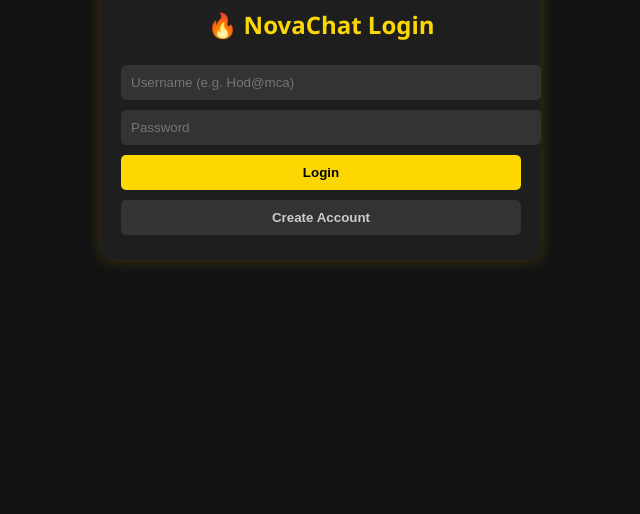
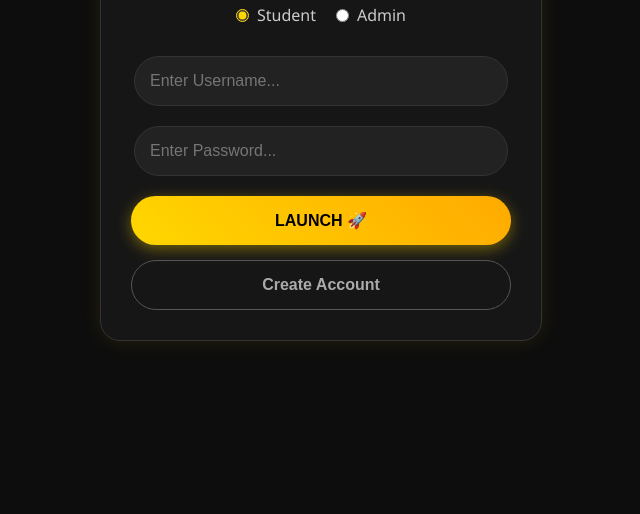
Before and after one commit to GirijalaKarthik/NovaChat, a website: page Public/Index.html in a window 1280 px wide. Shown: the part 286-800 px from the top of the page, without its empty margins (319-959 px from the left). Drawn offline with nearby package versions, Linux system fonts and the light colour scheme; no server answers.

Commit message:
added toggles

```diff
--- a/Public/Index.html
+++ b/Public/Index.html
@@ -3,51 +3,153 @@
 <head>
     <meta charset="UTF-8">
     <meta name="viewport" content="width=device-width, initial-scale=1.0">
-    <title>NovaChat - Campus Connect</title>
+    <title>NovaChat - Secure Link</title>
     <style>
-        body { font-family: 'Segoe UI', sans-serif; background-color: #121212; color: white; display: flex; justify-content: center; align-items: center; height: 100vh; margin: 0; }
-        #app { width: 400px; background: #1e1e1e; padding: 20px; border-radius: 10px; box-shadow: 0 0 15px rgba(255, 215, 0, 0.2); }
-        h2 { text-align: center; color: #ffd700; }
-        input, button { width: 100%; padding: 10px; margin: 5px 0; border-radius: 5px; border: none; }
-        input { background: #333; color: white; }
-        button { background: #ffd700; color: black; font-weight: bold; cursor: pointer; }
-        button:hover { background: #e6c200; }
-        #chat-screen { display: none; flex-direction: column; height: 500px; }
-        #chat-box { flex: 1; overflow-y: auto; padding: 10px; background: #252525; border-radius: 5px; margin-bottom: 10px; }
-        .message { padding: 5px 10px; margin: 5px 0; border-radius: 5px; max-width: 80%; }
-        .sent { background: #ffd700; color: black; align-self: flex-end; margin-left: auto; }
-        .received { background: #333; color: white; align-self: flex-start; }
+        /* --- 1. GLOBAL STYLES (The Cool Vibe) --- */
+        body {
+            font-family: 'Segoe UI', Tahoma, Geneva, Verdana, sans-serif;
+            background-color: #0d0d0d;
+            color: white;
+            display: flex;
+            justify-content: center;
+            align-items: center;
+            height: 100vh;
+            margin: 0;
+        }
 
-        /* ADMIN PANEL STYLES */
-        #admin-panel { display: none; background-color: #222; padding: 15px; margin-bottom: 10px; border-radius: 8px; border-left: 5px solid #ffd700; color: white; }
-        .admin-btn { background: #ffd700; color: #000; border: none; padding: 8px 15px; font-weight: bold; cursor: pointer; border-radius: 4px; margin-top: 5px;}
+        /* --- 2. THE LOGIN CARD (Restored Glow) --- */
+        #app {
+            width: 380px;
+            background: #161616;
+            padding: 30px;
+            border-radius: 20px;
+            box-shadow: 0 0 20px rgba(255, 215, 0, 0.1);
+            border: 1px solid #333;
+            text-align: center;
+        }
+
+        /* LOGO AREA */
+        h2 {
+            color: #ffd700;
+            margin-bottom: 20px;
+            font-size: 28px;
+            text-transform: uppercase;
+            letter-spacing: 2px;
+        }
+
+        .logo-icon { font-size: 30px; vertical-align: middle; }
+
+        /* --- 3. INPUT FIELDS (Rounded & Dark) --- */
+        input {
+            width: 90%;
+            padding: 15px;
+            margin: 10px 0;
+            border-radius: 30px;
+            border: 1px solid #333;
+            background: #222;
+            color: white;
+            font-size: 16px;
+            outline: none;
+            transition: 0.3s;
+        }
+        input:focus { border-color: #ffd700; box-shadow: 0 0 10px rgba(255, 215, 0, 0.2); }
+
+        /* --- 4. BUTTONS (The "Launch" Style) --- */
+        button {
+            width: 100%;
+            padding: 15px;
+            margin-top: 10px;
+            border-radius: 30px;
+            border: none;
+            font-size: 16px;
+            font-weight: bold;
+            cursor: pointer;
+            transition: 0.3s;
+        }
+
+        .btn-primary {
+            background: linear-gradient(45deg, #ffd700, #ffaa00);
+            color: black;
+            box-shadow: 0 4px 15px rgba(255, 215, 0, 0.4);
+        }
+        .btn-primary:hover { transform: scale(1.02); box-shadow: 0 6px 20px rgba(255, 215, 0, 0.6); }
+
+        .btn-secondary {
+            background: transparent;
+            border: 1px solid #555;
+            color: #aaa;
+            margin-top: 15px;
+        }
+        .btn-secondary:hover { border-color: white; color: white; }
+
+        /* --- 5. CHECKBOXES (User vs Admin) --- */
+        .role-selector {
+            display: flex;
+            justify-content: center;
+            gap: 20px;
+            margin-bottom: 20px;
+            color: #ccc;
+        }
+        .role-selector label { cursor: pointer; display: flex; align-items: center; gap: 8px;}
+        input[type="radio"] { width: auto; margin: 0; accent-color: #ffd700; cursor: pointer; }
+
+        /* --- 6. CHAT & ADMIN UI --- */
+        #chat-screen { display: none; flex-direction: column; height: 550px; }
+        #chat-box { flex: 1; overflow-y: auto; padding: 15px; background: #1a1a1a; border-radius: 10px; margin-bottom: 15px; border: 1px solid #333; }
+
+        .message { padding: 8px 12px; margin: 8px 0; border-radius: 10px; max-width: 80%; font-size: 14px; line-height: 1.4; }
+        .sent { background: #ffd700; color: black; align-self: flex-end; margin-left: auto; border-bottom-right-radius: 0; }
+        .received { background: #333; color: white; align-self: flex-start; border-bottom-left-radius: 0; }
+
+        /* Gold Admin Panel */
+        #admin-panel { display: none; background: #222; padding: 15px; margin-bottom: 15px; border-radius: 10px; border-left: 5px solid #ffd700; text-align: left; }
+        .admin-btn { background: #ffd700; width: auto; padding: 8px 20px; font-size: 14px; margin-top: 5px; color: black; }
+
+        /* Bottom Bar */
+        .chat-input-area { display: flex; gap: 10px; }
+        .send-btn { width: 60px; border-radius: 50%; padding: 0; font-size: 20px; display: flex; justify-content: center; align-items: center; }
+
     </style>
 </head>
 <body>
 
 <div id="app">
     <div id="login-screen">
-        <h2>🔥 NovaChat Login</h2>
-        <input type="text" id="username" placeholder="Username (e.g. Hod@mca)">
-        <input type="password" id="password" placeholder="Password">
-        <button onclick="login()">Login</button>
-        <button onclick="register()" style="background: #333; color: #ccc;">Create Account</button>
+        <h2><span class="logo-icon">🚀</span> NovaChat</h2>
+
+        <div class="role-selector">
+            <label>
+                <input type="radio" name="role" value="student" checked onchange="togglePlaceholder()">
+                Student
+            </label>
+            <label>
+                <input type="radio" name="role" value="admin" onchange="togglePlaceholder()">
+                Admin
+            </label>
+        </div>
+
+        <input type="text" id="username" placeholder="Enter Username...">
+        <input type="password" id="password" placeholder="Enter Password...">
+
+        <button class="btn-primary" onclick="login()">LAUNCH 🚀</button>
+        <button class="btn-secondary" onclick="register()">Create Account</button>
     </div>
 
     <div id="chat-screen">
 
         <div id="admin-panel">
-            <h3 style="color: #ffd700; margin: 0;">👑 Admin Dashboard</h3>
-            <p style="font-size: 12px; margin: 5px 0;">You have authorized access.</p>
-            <button class="admin-btn" onclick="createGroup()">+ Create New Group</button>
+            <h3 style="color: #ffd700; margin: 0;">👑 Admin Controls</h3>
+            <p style="font-size: 12px; color: #aaa; margin: 5px 0;">Official Broadcasting Channel</p>
+            <button class="admin-btn" onclick="createGroup()">+ Create Notice Board</button>
         </div>
 
         <div id="chat-box"></div>
-        <div style="display: flex; gap: 5px;">
-            <input type="text" id="message" placeholder="Type a message...">
-            <button onclick="sendMessage()" style="width: 20%;">➤</button>
+
+        <div class="chat-input-area">
+            <input type="text" id="message" placeholder="Type a message..." style="margin:0;">
+            <button class="btn-primary send-btn" onclick="sendMessage()" style="margin:0;">➤</button>
         </div>
-        <p style="font-size: 10px; color: #555; text-align: center;">Users Online: <span id="user-count">0</span></p>
+        <p style="font-size: 10px; color: #555; margin-top: 10px;">Secure Connection • <span id="user-count">0</span> Online</p>
     </div>
 </div>
 
@@ -55,6 +157,17 @@
 <script>
     const socket = io();
     let username = "";
+
+    // Toggle Placeholder text based on selection (Visual only)
+    function togglePlaceholder() {
+        const role = document.querySelector('input[name="role"]:checked').value;
+        const input = document.getElementById("username");
+        if(role === 'admin') {
+            input.placeholder = "Enter Admin ID (e.g. Hod@mca)";
+        } else {
+            input.placeholder = "Enter Student Name";
+        }
+    }
 
     // --- LOGIN ---
     function login() {
@@ -77,6 +190,9 @@
             // 👑 CHECK ROLE & SHOW ADMIN PANEL
             if (data.role === 'admin') {
                 document.getElementById("admin-panel").style.display = "block";
+                // Show visual confirmation
+                const chatBox = document.getElementById("chat-box");
+                chatBox.innerHTML += `<div style="text-align:center; color:#ffd700; margin:10px; font-size:12px;">🔒 Admin Mode Activated</div>`;
             } else {
                 document.getElementById("admin-panel").style.display = "none";
             }
@@ -91,65 +207,3 @@
     function sendMessage() {
         const msg = document.getElementById("message").value;
         if (msg) {
-            socket.emit("send_message", { sender: username, msg });
-            document.getElementById("message").value = "";
-        }
-    }
-
-    socket.on("receive_message", (data) => {
-        const chatBox = document.getElementById("chat-box");
-        const msgDiv = document.createElement("div");
-        msgDiv.classList.add("message");
-
-        if (data.sender === username) msgDiv.classList.add("sent");
-        else msgDiv.classList.add("received");
-
-        // 👑 Gold Border for Admins
-        let displayName = data.sender;
-        if (data.isAdmin) {
-            displayName = "👑 " + data.sender;
-            msgDiv.style.border = "1px solid #ffd700";
-        }
-
-        msgDiv.innerHTML = `<strong>${displayName}:</strong> ${data.msg}`;
-        chatBox.appendChild(msgDiv);
-        chatBox.scrollTop = chatBox.scrollHeight;
-    });
-
-    socket.on("load_messages", (chats) => {
-        document.getElementById("chat-box").innerHTML = "";
-        chats.forEach(chat => {
-            const msgDiv = document.createElement("div");
-            msgDiv.classList.add("message");
-            msgDiv.classList.add(chat.sender_name === username ? "sent" : "received");
-            msgDiv.innerHTML = `<strong>${chat.sender_name}:</strong> ${chat.message}`;
-            document.getElementById("chat-box").appendChild(msgDiv);
-        });
-    });
-
-    socket.on("update_user_list", (users) => {
-        document.getElementById("user-count").innerText = users.length;
-    });
-
-    // --- 👑 ADMIN FUNCTIONS ---
-    function createGroup() {
-        const groupName = prompt("Enter the name of the new Group (e.g., 'MCA Notices'):");
-        if (!groupName) return;
-
-        const description = prompt("Enter a short description:");
-
-        // Send to server
-        socket.emit("create_group_request", { name: groupName, desc: description });
-    }
-
-    // Listen for success/failure
-    socket.on("group_creation_response", (data) => {
-        alert(data.msg); // Pop up message
-        if (data.success) {
-            // Later we will add code here to refresh the group list!
-        }
-    });
-
-</script>
-</body>
-</html>
```
